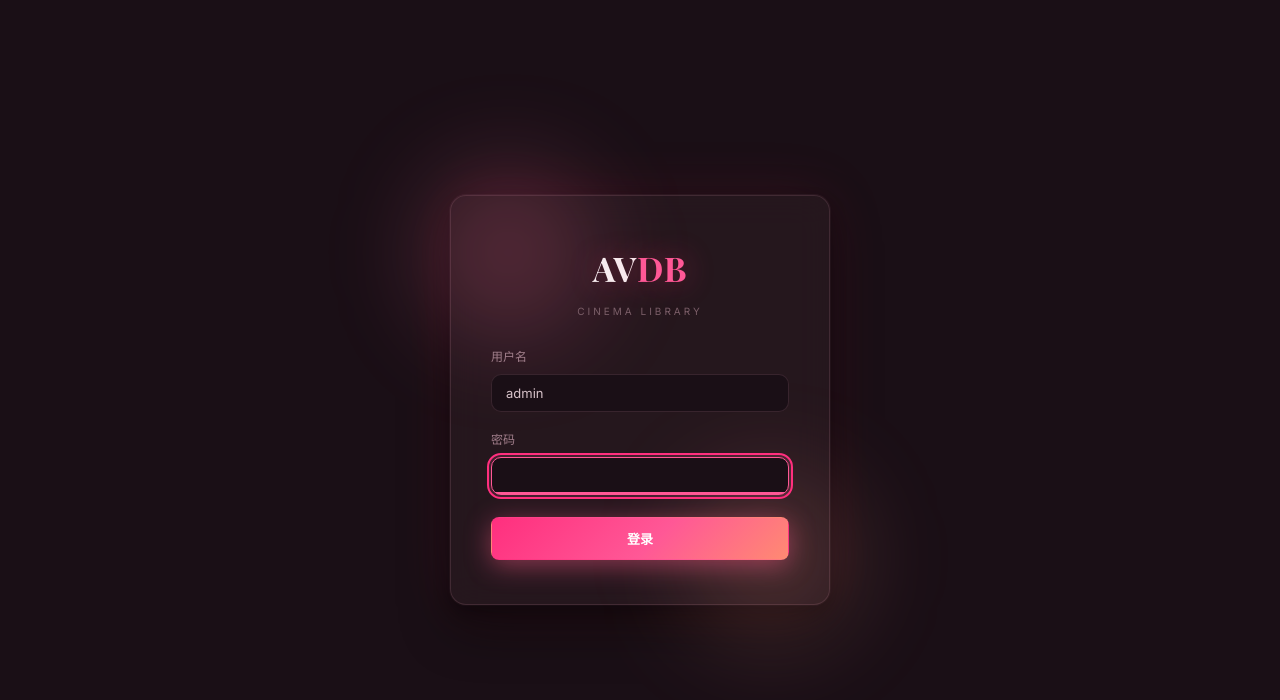
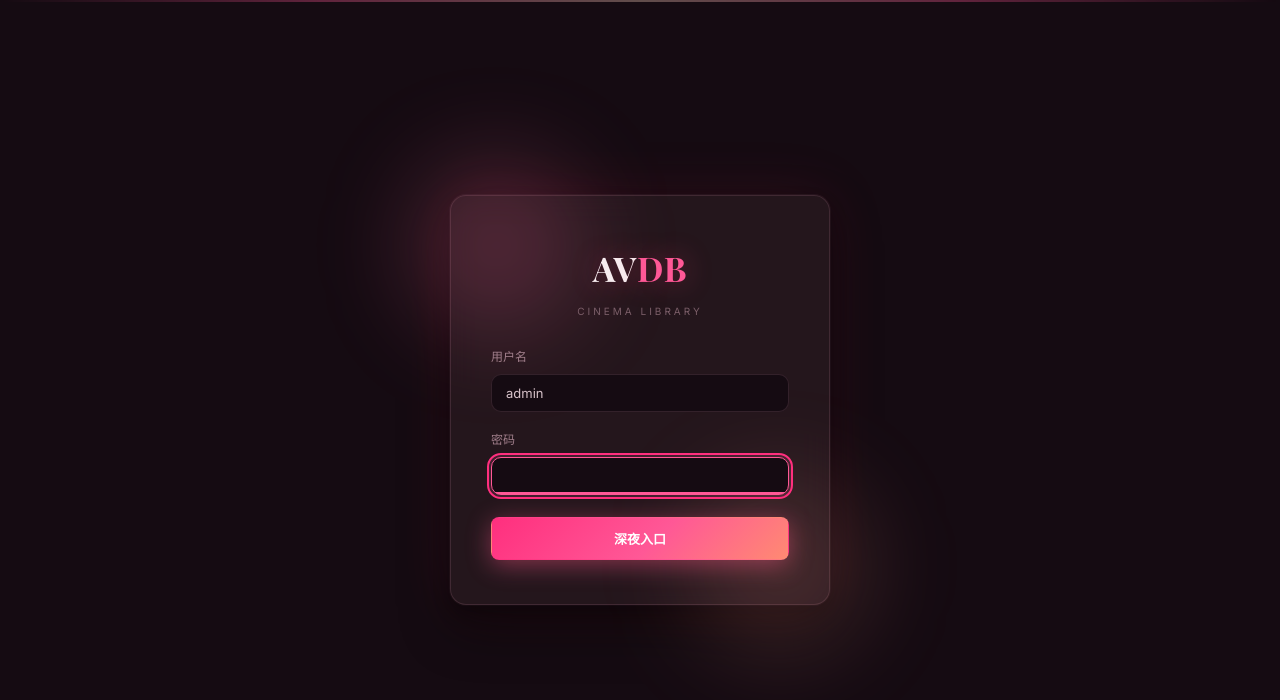
Before and after one commit to gjx147/AVDB-SERVER, a React (Vite) app in the folder frontend/: page /login in a window 1280 px wide. Shown: the top 700 px of the page. Built offline with nearby package versions, Linux system fonts and the light colour scheme; a web font is replaced by a local one.

Commit message:
style(theme): 烛房氛围 —— 烛光肤色系 + 更情欲的动效与文案（放开版）

```diff
--- a/frontend/src/effects/ambient.ts
+++ b/frontend/src/effects/ambient.ts
@@ -20,6 +20,15 @@ export function initAmbientEffects() {
   initSpotlight()
   initTilt()
   initHeartBurst()
+  initPulseBand()
+}
+
+/* 顶部心跳光带（纯注入，动画在 CSS） */
+function initPulseBand() {
+  const band = document.createElement('div')
+  band.className = 'pulse-band'
+  band.setAttribute('aria-hidden', 'true')
+  document.body.appendChild(band)
 }
 
 /* 1. 鼠标追随光晕 */
@@ -31,8 +40,8 @@ function initAura() {
   let tx = window.innerWidth / 2, ty = window.innerHeight / 2
   let x = tx, y = ty, raf = 0
   const loop = () => {
-    x += (tx - x) * 0.12
-    y += (ty - y) * 0.12
+    x += (tx - x) * 0.08
+    y += (ty - y) * 0.08
     aura.style.transform = `translate(${x - 170}px, ${y - 170}px)`
     raf = requestAnimationFrame(loop)
   }
@@ -124,13 +133,15 @@ function initHeartBurst() {
     const cy = e.clientY - rect.top
     const prevPos = getComputedStyle(btn).position
     if (prevPos === 'static') btn.style.position = 'relative'
-    for (let i = 0; i < 6; i++) {
+    for (let i = 0; i < 12; i++) {
+      const kiss = i % 3 === 1  // 每三瓣混入一枚唇印
       const dot = document.createElement('span')
-      dot.className = 'burst-dot'
-      const angle = (Math.PI / 3) * i - Math.PI / 2
-      const dist = 26 + Math.random() * 14
+      dot.className = kiss ? 'burst-kiss' : 'burst-dot'
+      if (kiss) dot.textContent = '💋'
+      const angle = (Math.PI / 6) * i - Math.PI / 2
+      const dist = 24 + Math.random() * 20
       dot.style.setProperty('--bx', `${Math.cos(angle) * dist}px`)
-      dot.style.setProperty('--by', `${Math.sin(angle) * dist - 8}px`)
+      dot.style.setProperty('--by', `${Math.sin(angle) * dist - 10}px`)
       dot.style.left = `${cx - 3}px`
       dot.style.top = `${cy - 3}px`
       btn.appendChild(dot)
--- a/frontend/src/pages/Dashboard.tsx
+++ b/frontend/src/pages/Dashboard.tsx
@@ -32,7 +32,7 @@ export function Dashboard() {
   return (
     <div className="page">
       <PageHead eyebrow="Overview" title={<>仪表<em>盘</em></>}
-        sub="你的私人藏品厅——今夜，也别急着入睡。">
+        sub="灯已调暗——今晚，想先看谁？">
         <button className="btn btn--ghost btn--sm" onClick={() => location.reload()}><Icon.refresh />刷新</button>
       </PageHead>
 
--- a/frontend/src/pages/Library.tsx
+++ b/frontend/src/pages/Library.tsx
@@ -216,7 +216,7 @@ export function Library() {
 
       {error ? <ErrorEmpty message={error} onRetry={() => { setPage(0); load(0) }} /> :
        tasks === null ? <SkeletonGallery /> : tasks.length === 0 ? (
-        <Empty icon="○" title="暂无任务" sub="请先到列表源执行扫描，或按番号创建任务。" />
+        <Empty icon="♡" title="还空着呢" sub="去把她们带回来——先扫描列表源，或按番号创建任务。" />
       ) : view === 'grid' ? (
         <div className="gallery">
           {tasks.map((t) => <PosterCard key={t.id} task={t} selected={selected.has(t.id)} selectable onToggle={() => toggleSel(t.id)} />)}
--- a/frontend/src/pages/Login.tsx
+++ b/frontend/src/pages/Login.tsx
@@ -68,7 +68,7 @@ export default function Login() {
             />
           </div>
           <button type="submit" className="btn btn--gold" disabled={loading} style={{ width: '100%', justifyContent: 'center', padding: '11px 0' }}>
-            {loading ? '登录中…' : '登录'}
+            {loading ? '正在开门…' : '深夜入口'}
           </button>
         </form>
       </div>
--- a/frontend/src/pages/Rankings.tsx
+++ b/frontend/src/pages/Rankings.tsx
@@ -137,7 +137,7 @@ export function Rankings() {
   }, [inLib])
 
   const crawl = async () => {
-    try { await api.rankings.crawl(tab); toastOk(`已开始刷新${TABS.find(t => t.key === tab)?.label || ''}排行榜`) } catch (e) { toastErr(String((e as Error).message)) }
+    try { await api.rankings.crawl(tab); toastOk('今晚的新面孔正在赶来') } catch (e) { toastErr(String((e as Error).message)) }
   }
 
   const openRank = (r: Ranking) => {
--- a/frontend/src/styles/theme.css
+++ b/frontend/src/styles/theme.css
@@ -6,11 +6,12 @@
 
 :root{
   /* 鑹叉澘锛氱化鏆紙娣卞閰掔孩 + 鐜孩棣欐閲戯級 */
-  --bg-ink: #120a10;
-  --bg-page: #1a0f16;
-  --bg-surface: #24141d;
-  --bg-raised: #2e1a26;
-  --bg-overlay: rgba(36,20,29,.82);
+  --bg-ink: #0d070c;
+  --bg-page: #150b12;
+  --bg-surface: #1d1017;
+  --bg-raised: #26141f;
+  --bg-overlay: rgba(29,16,23,.82);
+  --skin: #ffd9c2;
 
   --line-hair: rgba(255,180,200,.08);
   --line-soft: rgba(255,180,200,.13);
@@ -69,6 +70,17 @@ body{
   background:var(--bg-ink);
   -webkit-font-smoothing:antialiased;
 }
+/* 烛光呼吸 + 漂移：一层暖肤光在房里缓缓摇曳 */
+body::after{
+  content:"";position:fixed;inset:-8%;z-index:-1;pointer-events:none;
+  background:radial-gradient(46% 38% at 32% 24%, rgba(255,217,194,.05), transparent 70%);
+  animation:candleDrift 22s ease-in-out infinite alternate, candleBreath 6s ease-in-out infinite;
+}
+@keyframes candleDrift{from{transform:translate(0,0)}to{transform:translate(48px,30px)}}
+@keyframes candleBreath{0%,100%{opacity:.65}50%{opacity:1}}
+/* 暗角：视线聚向中央 */
+.app::after{content:"";position:fixed;inset:0;pointer-events:none;z-index:2;
+  background:radial-gradient(ellipse at center, transparent 58%, rgba(0,0,0,.30) 100%)}
 body::before{
   content:"";position:fixed;inset:0;z-index:-1;pointer-events:none;
   background:
@@ -430,7 +442,7 @@ img{display:block;max-width:100%}
 @media(min-width:769px){.detail-title{font-size:32px}.detail-title::after{content:"";display:block;width:40px;height:3px;margin-top:12px;background:var(--gold);border-radius:2px}}
 
 /* 鏋佺畝姣涚幓鐠冩晥鏋?*/
-.detail-bg img{filter:blur(4px) brightness(.88) saturate(1.05);transform:scale(1.03)}
+.detail-bg img{filter:blur(4px) sepia(.22) saturate(1.35) brightness(.8);transform:scale(1.03)}
 .detail-bg::after{background:linear-gradient(180deg,rgba(23,16,20,.48) 0%,rgba(23,16,20,.78) 100%)}
 .detail-bg{top:-2%;left:-2%;right:-2%;bottom:-2%}
 .detail-bg img{width:104%;height:104%}
@@ -745,3 +757,45 @@ img{display:block;max-width:100%}
   .btn--gold,.login-card::before,.login-card::after,.login-mark{animation:none!important}
   .aura{display:none}
 }
+
+/* ════════ 烛房氛围（更诱惑 · 放开版） ════════ */
+
+/* 标题 em / 最优磁力条：桃粉⇄肤色 8s 呼吸 */
+@keyframes skinBreath{0%,100%{color:var(--gold)}50%{color:var(--skin)}}
+.page-title em{animation:skinBreath 8s ease-in-out infinite}
+.magnet-box--best{border-left-color:var(--gold);animation:bestBreath 8s ease-in-out infinite}
+@keyframes bestBreath{0%,100%{border-left-color:var(--gold-deep)}50%{border-left-color:var(--skin)}}
+
+/* 演员名 hover「发烫」 */
+.actor-name{transition:color .25s,transform .25s}
+.actor:hover .actor-name{color:var(--skin);transform:translateY(-1px)}
+
+/* 海报 hover 凑近 + 体温内光 */
+.poster:hover .poster-frame img{transform:scale(1.12)}
+.poster:hover .poster-frame{box-shadow:var(--shadow-float),inset 0 0 46px rgba(255,217,194,.09),0 0 0 1px rgba(255,111,156,.35)}
+
+/* 封面加载「掀纱」：更慢更撩（0.9s + 过冲） */
+@keyframes focusIn{0%{opacity:0;filter:blur(10px);transform:scale(1.06)}70%{opacity:1;filter:blur(0);transform:scale(.995)}100%{transform:scale(1)}}
+.poster-frame img.loaded,.recent-thumb,.row-thumb{animation-duration:.9s;animation-timing-function:cubic-bezier(.23,1,.32,1)}
+
+/* Toast 眨眼进场 */
+.toast{transform:translateX(120%) rotate(2deg)}
+.toast.show{transform:translateX(0) rotate(0)}
+
+/* 鼠标光晕双色呼吸（桃粉⇄肤金） */
+@keyframes auraShift{0%,100%{background:radial-gradient(circle,rgba(255,88,150,.10),transparent 65%)}50%{background:radial-gradient(circle,rgba(255,217,194,.12),transparent 65%)}}
+.aura{animation:auraShift 7s ease-in-out infinite}
+
+/* 红心爆击：唇印元素 */
+.burst-kiss{position:absolute;font-size:13px;pointer-events:none;z-index:5;line-height:1;
+  animation:burstFly .7s cubic-bezier(.23,1,.32,1) forwards;filter:drop-shadow(0 0 6px rgba(255,88,150,.6))}
+
+/* 顶部心跳光带（两快一慢） */
+.pulse-band{position:fixed;top:0;left:0;right:0;height:2px;z-index:250;pointer-events:none;
+  background:linear-gradient(90deg,transparent,var(--gold),var(--skin),var(--gold),transparent);
+  opacity:0;animation:heartLine 1.8s ease-in-out infinite}
+@keyframes heartLine{0%,100%{opacity:0}8%{opacity:.55}16%{opacity:.12}24%{opacity:.6}42%{opacity:0}}
+
+@media (prefers-reduced-motion:reduce){
+  body::after,.pulse-band,.page-title em,.magnet-box--best,.aura{animation:none!important}
+}
```
Also changed, not shown: frontend/src/pages/TaskDetail.tsx (+7 -7 lines).
